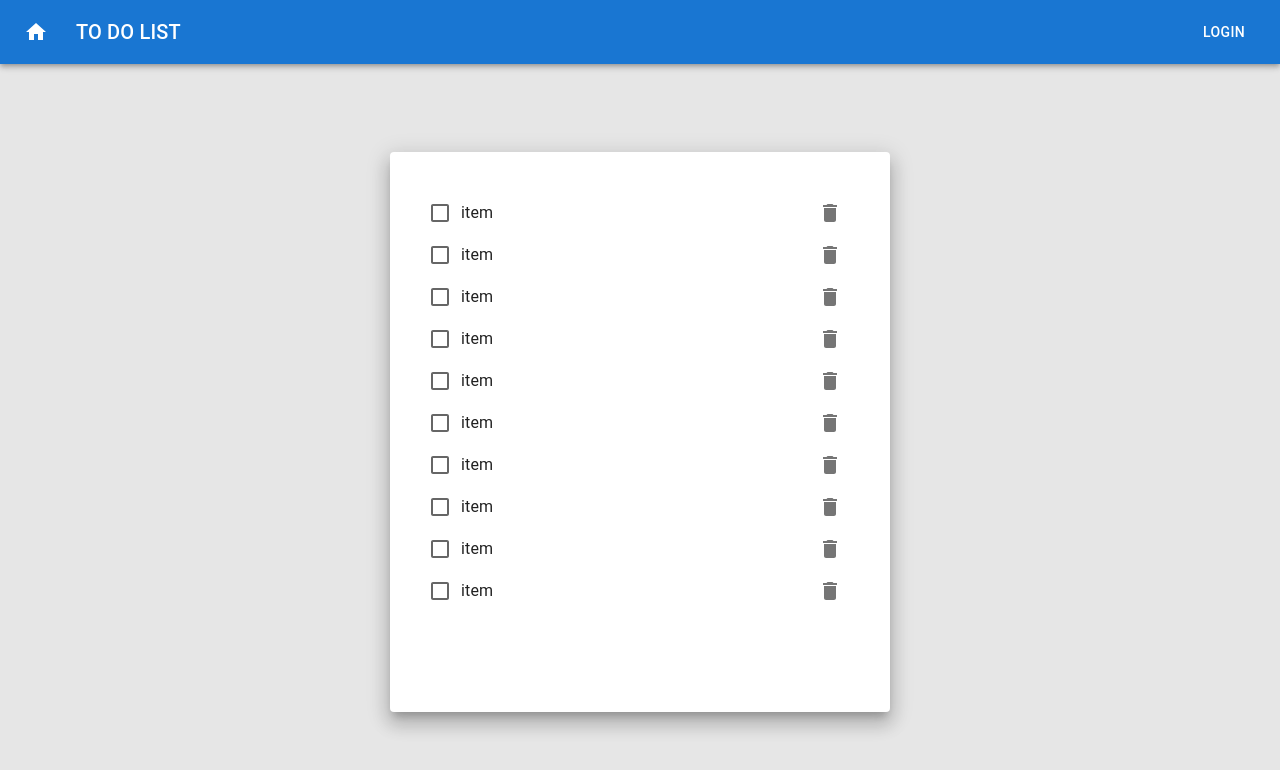
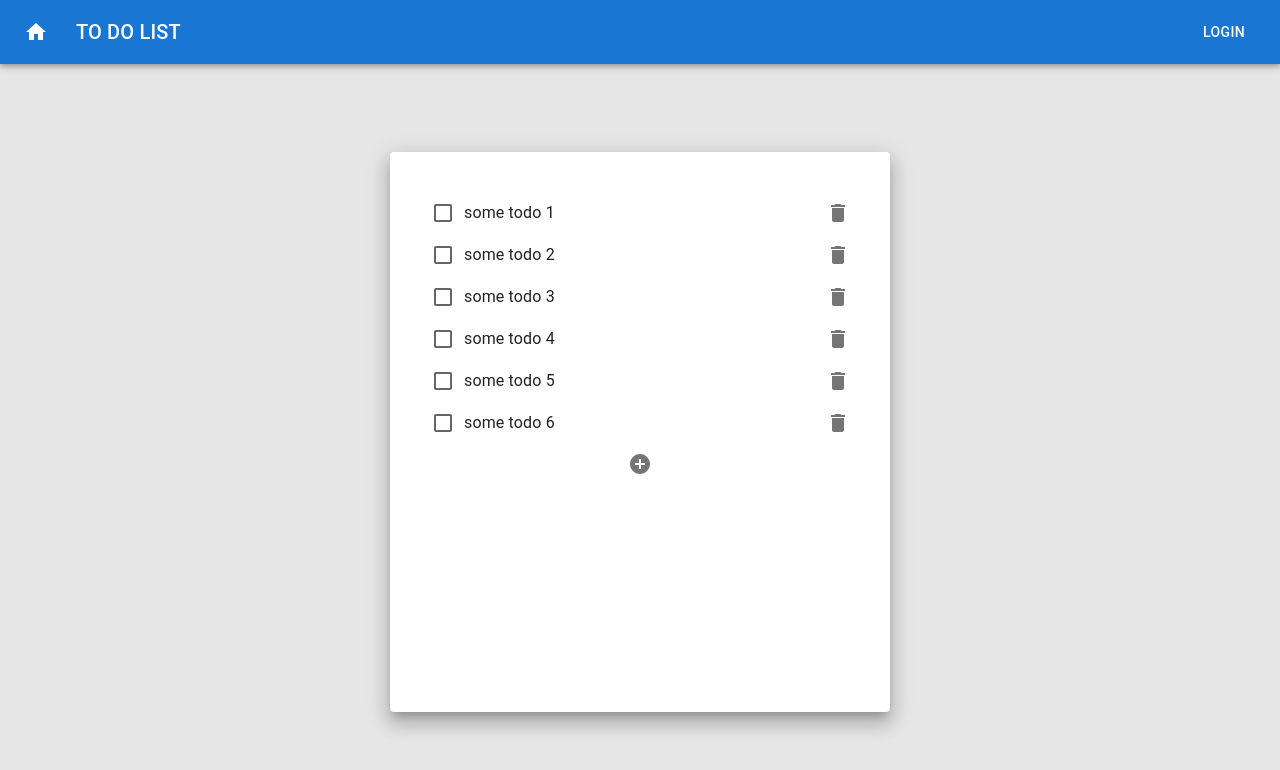
Before and after one commit to choar816/to-do-list, a React (Vite) app: page /join in a window 1280 px wide. Shown: the top 770 px of the page. Built offline with nearby package versions, Linux system fonts and the light colour scheme.

Commit message:
Add: todo item add/remove/check feature (redux-toolkit)

```diff
--- a/package.json
+++ b/package.json
@@ -14,8 +14,10 @@
     "@emotion/styled": "^11.10.4",
     "@mui/icons-material": "^5.10.9",
     "@mui/material": "^5.10.10",
+    "@reduxjs/toolkit": "^1.8.6",
     "react": "^18.2.0",
     "react-dom": "^18.2.0",
+    "react-redux": "^8.0.4",
     "react-router-dom": "6"
   },
   "devDependencies": {
--- a/src/components/Item.tsx
+++ b/src/components/Item.tsx
@@ -1,11 +1,26 @@
 import { Box, Checkbox, FormControlLabel, IconButton } from "@mui/material";
 import { Delete } from "@mui/icons-material";
+import { useRef } from "react";
 
-export const Item = () => {
+export const Item = ({
+  content,
+  isChecked,
+  onClickDelete,
+  onClickCheckbox,
+}: {
+  content: string;
+  isChecked: boolean;
+  onClickDelete: () => void;
+  onClickCheckbox: () => void;
+}) => {
   return (
     <Box sx={{ display: "flex", justifyContent: "space-between" }}>
-      <FormControlLabel control={<Checkbox />} label="item" />
-      <IconButton>
+      <FormControlLabel
+        control={<Checkbox checked={isChecked} onClick={onClickCheckbox} />}
+        label={content}
+        sx={{ ml: 0 }}
+      />
+      <IconButton onClick={onClickDelete}>
         <Delete />
       </IconButton>
     </Box>
--- a/src/components/List.tsx
+++ b/src/components/List.tsx
@@ -1,7 +1,17 @@
-import { Paper, FormGroup, Typography } from "@mui/material";
+import { useDispatch, useSelector } from "react-redux";
 import { Item } from "./Item";
+import { addTodoItem, removeTodoItem, toggleIsChecked } from "../redux/slice";
+import { Paper, FormGroup, IconButton } from "@mui/material";
+import { AddCircle } from "@mui/icons-material";
 
 export const List = () => {
+  const dispatch = useDispatch();
+  const { items } = useSelector((state) => state.todoItems);
+
+  const onClickAdd = () => {
+    dispatch(addTodoItem());
+  };
+
   return (
     <div
       style={{
@@ -22,22 +32,25 @@ export const List = () => {
           maxWidth: 500,
           height: "70vh",
           maxHeight: 700,
-          padding: { xs: 2, sm: 5 },
+          py: { xs: 2, sm: 5 },
+          px: { xs: 1, sm: 4 },
         }}
       >
         <FormGroup
           sx={{ height: "100%", overflowY: "scroll", flexWrap: "nowrap" }}
         >
-          <Item />
-          <Item />
-          <Item />
-          <Item />
-          <Item />
-          <Item />
-          <Item />
-          <Item />
-          <Item />
-          <Item />
+          {items.map((item, index) => (
+            <Item
+              key={`todo_item_${item.id}`}
+              content={item.content}
+              isChecked={item.isChecked}
+              onClickCheckbox={() => dispatch(toggleIsChecked({ index }))}
+              onClickDelete={() => dispatch(removeTodoItem({ index }))}
+            />
+          ))}
+          <IconButton onClick={() => dispatch(addTodoItem())}>
+            <AddCircle />
+          </IconButton>
         </FormGroup>
       </Paper>
     </div>
--- a/src/main.tsx
+++ b/src/main.tsx
@@ -1,9 +1,13 @@
 import React from "react";
 import ReactDOM from "react-dom/client";
+import { Provider } from "react-redux";
+import { store } from "./redux/store";
 import App from "./App";
 
 ReactDOM.createRoot(document.getElementById("root") as HTMLElement).render(
   <React.StrictMode>
-    <App />
+    <Provider store={store}>
+      <App />
+    </Provider>
   </React.StrictMode>
 );
--- /dev/null
+++ b/src/redux/slice.ts
@@ -0,0 +1,37 @@
+import { createSlice } from "@reduxjs/toolkit";
+
+export const todoSlice = createSlice({
+  name: "todoSlice",
+  initialState: {
+    items: [
+      { id: 0, content: "some todo 1", isChecked: false },
+      { id: 1, content: "some todo 2", isChecked: false },
+      { id: 2, content: "some todo 3", isChecked: false },
+      { id: 3, content: "some todo 4", isChecked: false },
+      { id: 4, content: "some todo 5", isChecked: false },
+      { id: 5, content: "some todo 6", isChecked: false },
+    ],
+    lastId: 5,
+  },
+  reducers: {
+    addTodoItem: (state) => {
+      state.items.push({
+        id: state.lastId + 1,
+        content: `some todo ${state.items.length + 1}`,
+        isChecked: false,
+      });
+      state.lastId += 1;
+    },
+    removeTodoItem: (state, action) => {
+      const { index } = action.payload;
+      state.items.splice(index, 1);
+    },
+    toggleIsChecked: (state, action) => {
+      const { index } = action.payload;
+      state.items[index].isChecked = !state.items[index].isChecked;
+    },
+  },
+});
+
+export const { addTodoItem, removeTodoItem, toggleIsChecked } =
+  todoSlice.actions;
--- /dev/null
+++ b/src/redux/store.ts
@@ -0,0 +1,8 @@
+import { configureStore } from "@reduxjs/toolkit";
+import { todoSlice } from "./slice";
+
+export const store = configureStore({
+  reducer: {
+    todoItems: todoSlice.reducer,
+  },
+});
```
Also changed, not shown: 1 other file (tests, documents, lock files or other folders).
